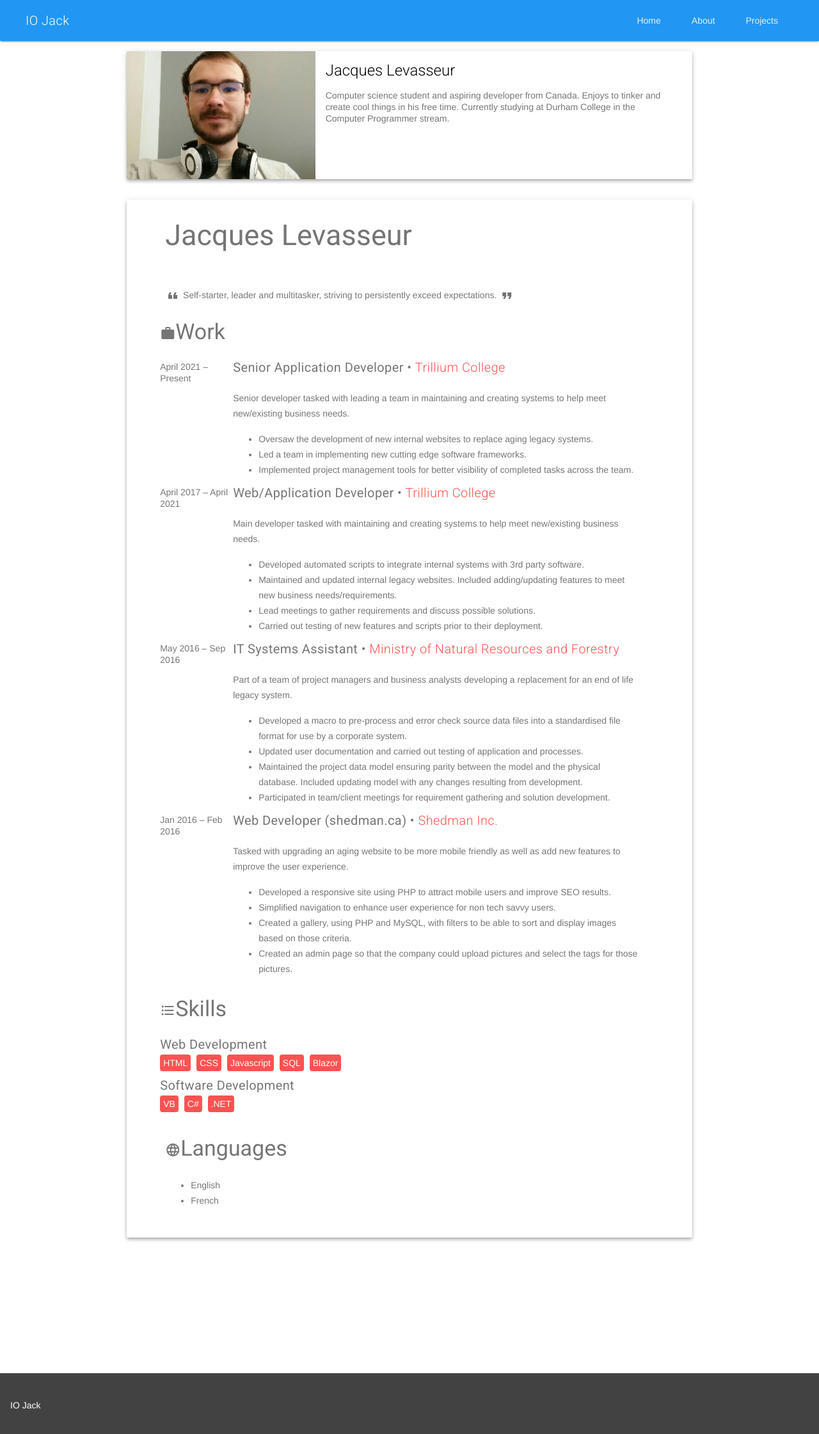
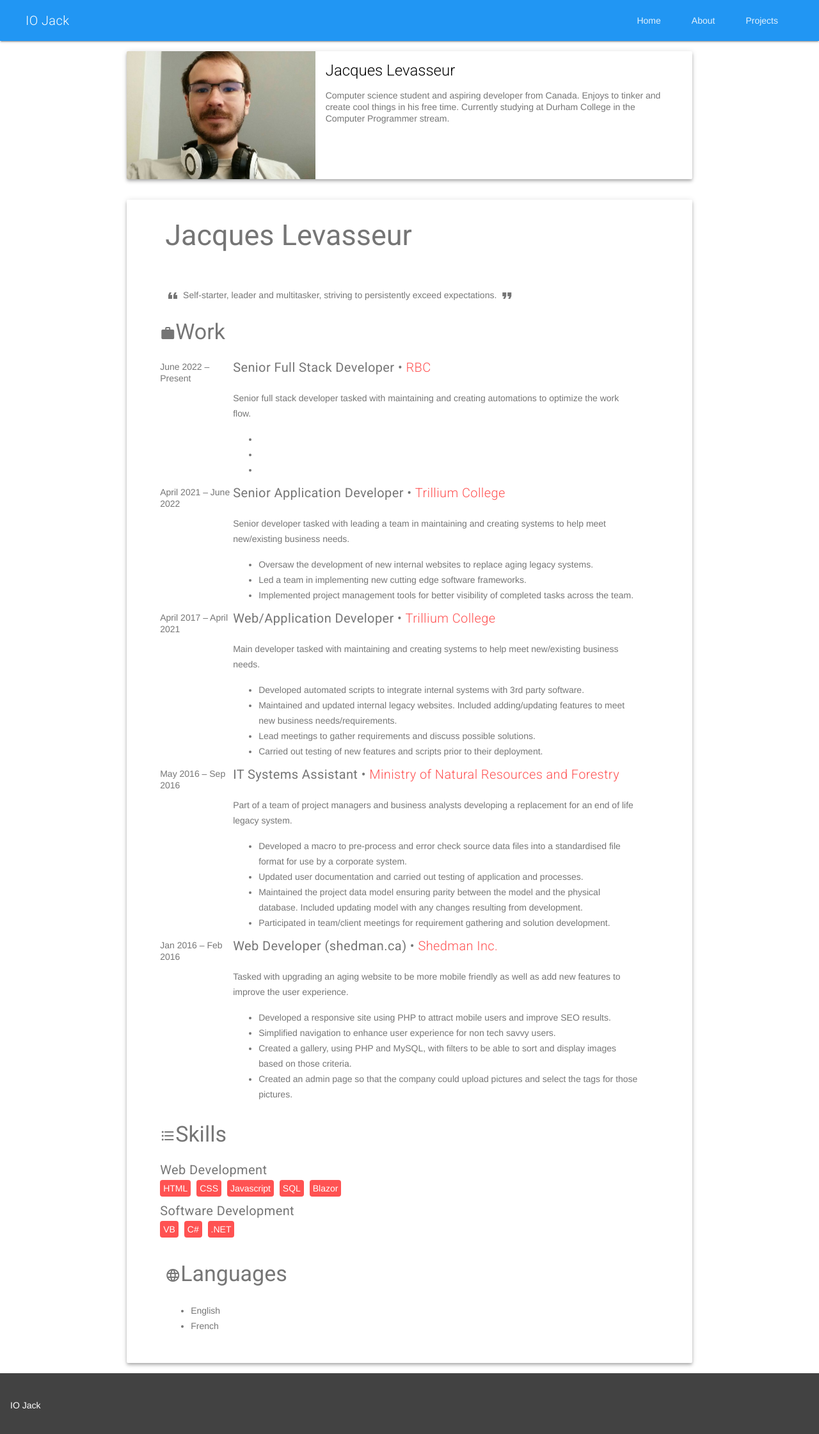
Before and after one commit to FrostByte-Dev/frostbyte-dev.github.io, a Jekyll site: the page built from about/index.html, in a window 1280 px wide. Shown: the top 2241 px of the page at 64% size. Built offline with Jekyll 4.4.1, drawn with Linux system fonts in a browser that asks for light colours; nearby versions of some CDN libraries.

Commit message:
Added RBC to resume.

```diff
--- a/_data/resume.json
+++ b/_data/resume.json
@@ -24,11 +24,24 @@
   },
   "work": [
     {
+      "company": "RBC",
+      "position": "Senior Full Stack Developer",
+      "website": "rbc.com",
+      "startDate": "June 2022",
+      "endDate": "Present",
+      "summary": "Senior full stack developer tasked with maintaining and creating automations to optimize the work flow.",
+      "highlights": [
+        "",
+        "",
+        ""
+      ]
+    },
+    {
       "company": "Trillium College",
       "position": "Senior Application Developer",
       "website": "https://www.trilliumcollege.ca",
       "startDate": "April 2021",
-      "endDate": "Present",
+      "endDate": "June 2022",
       "summary": "Senior developer tasked with leading a team in maintaining and creating systems to help meet new/existing business needs.",
       "highlights": [
         "Oversaw the development of new internal websites to replace aging legacy systems.",
```
